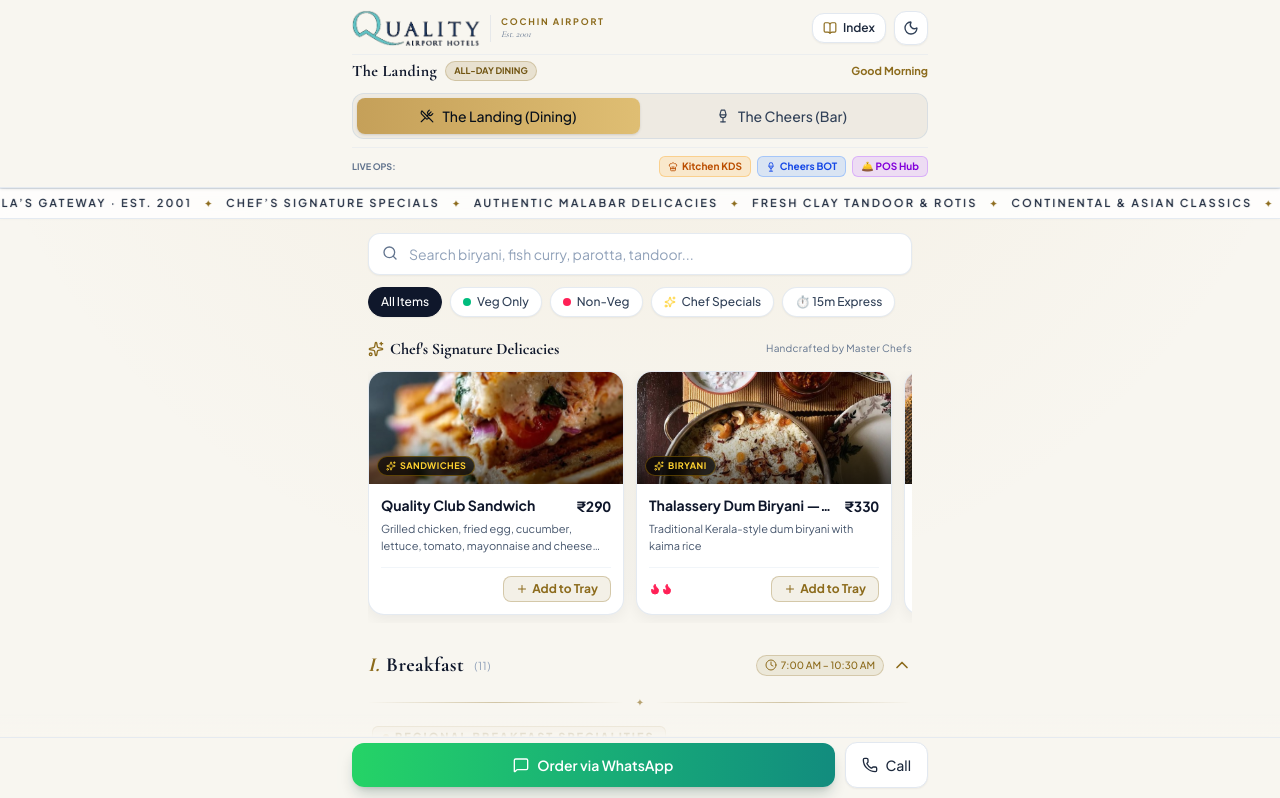
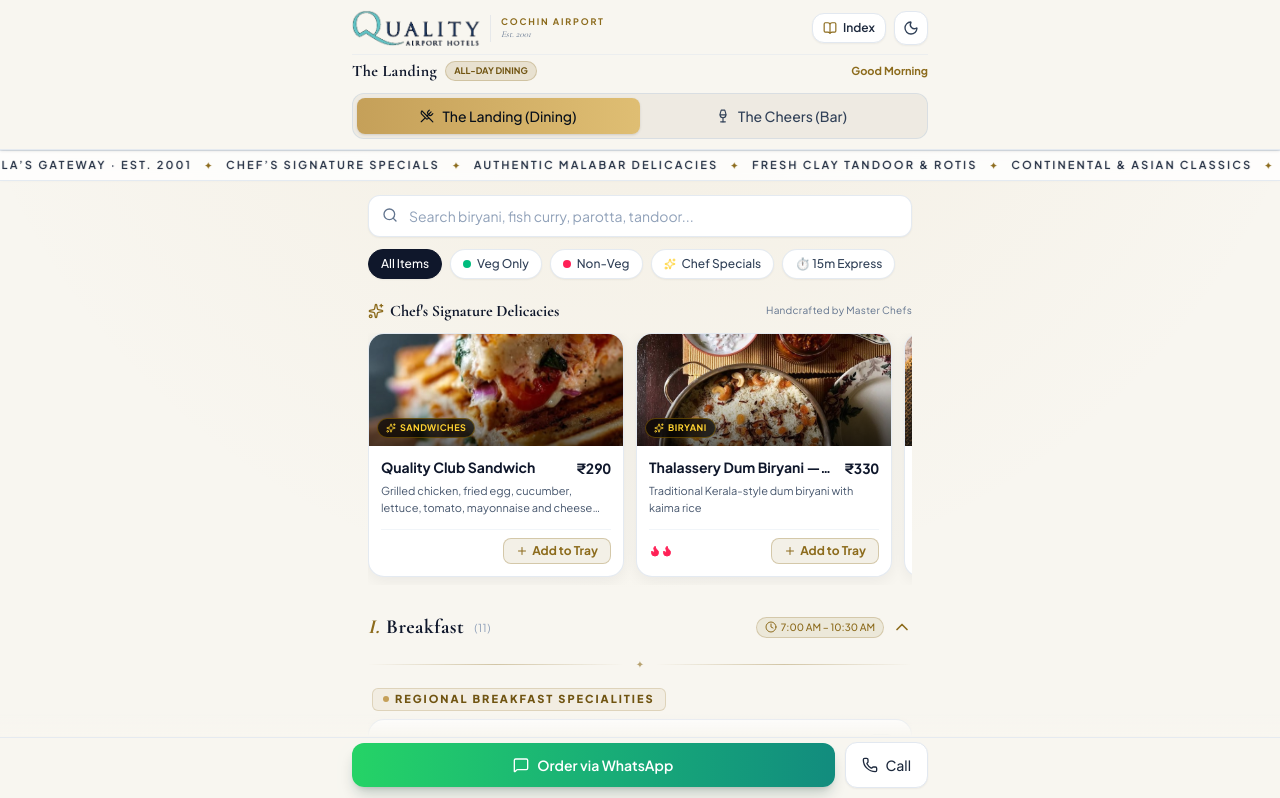
Before and after one commit to thomasjosejo-cloud/quality-menu-staging, a Next.js app: page / in a window 1280 px wide. Shown: the top 798 px of the page. Built offline with nearby package versions, Linux system fonts and the light colour scheme.

Commit message:
feat(menu): remove staff live ops links from guest ordering window for pure guest experience (Option 1)

```diff
--- a/src/app/page.tsx
+++ b/src/app/page.tsx
@@ -2,7 +2,6 @@
 
 import React, { useState, useEffect, useMemo, useCallback, Suspense } from 'react';
 import Image from 'next/image';
-import Link from 'next/link';
 import { useSearchParams } from 'next/navigation';
 import {
   Search, Phone, MessageSquare, Clock, Sparkles, X,
@@ -508,35 +507,6 @@
               <Wine className="w-3.5 h-3.5" />
               The Cheers (Bar)
             </button>
-          </div>
-
-          {/* Operations Prototype Switcher */}
-          <div className="flex items-center justify-between gap-1.5 mt-2 pt-2 border-t border-slate-200/50 dark:border-white/5 overflow-x-auto scrollbar-none text-[10px]">
-            <span className="text-[9px] uppercase font-bold text-slate-500 shrink-0">
-              Live Ops:
-            </span>
-            <div className="flex items-center gap-1.5">
-              <Link
-                href="/kitchen"
-                className="px-2 py-0.5 rounded-md bg-amber-500/15 hover:bg-amber-500/25 border border-amber-500/30 text-amber-700 dark:text-amber-300 font-bold transition flex items-center gap-1 shrink-0"
-              >
-                <ChefHat className="w-2.5 h-2.5" />
-                <span>Kitchen KDS</span>
-              </Link>
-              <Link
-                href="/bar"
-                className="px-2 py-0.5 rounded-md bg-blue-500/15 hover:bg-blue-500/25 border border-blue-500/30 text-blue-700 dark:text-blue-300 font-bold transition flex items-center gap-1 shrink-0"
-              >
-                <Wine className="w-2.5 h-2.5" />
-                <span>Cheers BOT</span>
-              </Link>
-              <Link
-                href="/pos"
-                className="px-2 py-0.5 rounded-md bg-purple-500/15 hover:bg-purple-500/25 border border-purple-500/30 text-purple-700 dark:text-purple-300 font-bold transition flex items-center gap-1 shrink-0"
-              >
-                <span>🛎️ POS Hub</span>
-              </Link>
-            </div>
           </div>
         </div>
       </header>
--- a/src/components/LiveOrderModal.tsx
+++ b/src/components/LiveOrderModal.tsx
@@ -1,9 +1,8 @@
 'use client';
 
 import React, { useState } from 'react';
-import Link from 'next/link';
 import {
-  ChefHat, Wine, CheckCircle2, ArrowRight, X, Hotel,
+  ChefHat, Wine, CheckCircle2, X, Hotel,
   UtensilsCrossed, Sparkles, Loader2
 } from 'lucide-react';
 import { Order } from '@/types/order';
@@ -95,7 +94,7 @@
               </strong>
             </p>
 
-            {/* KOT / BOT Dispatch Cards */}
+            {/* KOT / BOT Dispatch Status Cards */}
             <div className="my-4 space-y-2 text-left text-xs">
               {createdOrder.kotTickets.map((kot) => (
                 <div
@@ -106,21 +105,16 @@
                     <ChefHat className="w-4 h-4 text-amber-400 shrink-0" />
                     <div>
                       <span className="font-bold text-amber-300 block">
-                        Kitchen Ticket ({kot.id})
+                        Kitchen Order ({kot.id})
                       </span>
                       <span className="text-[11px] text-slate-300">
-                        {kot.items.length} food {kot.items.length === 1 ? 'item' : 'items'} sent to Main Kitchen
+                        {kot.items.length} food {kot.items.length === 1 ? 'item' : 'items'} sent to Master Chef
                       </span>
                     </div>
                   </div>
-                  <Link
-                    href="/kitchen"
-                    target="_blank"
-                    className="text-[10px] font-bold px-2.5 py-1 rounded-md bg-amber-500/20 text-amber-300 hover:bg-amber-500/30 transition flex items-center gap-1 shrink-0"
-                  >
-                    <span>View KDS</span>
-                    <ArrowRight className="w-2.5 h-2.5" />
-                  </Link>
+                  <span className="text-[10px] font-bold px-2 py-0.5 rounded-full bg-amber-500/20 text-amber-300 border border-amber-500/40 shrink-0">
+                    Preparing
+                  </span>
                 </div>
               ))}
 
@@ -133,46 +127,30 @@
                     <Wine className="w-4 h-4 text-blue-400 shrink-0" />
                     <div>
                       <span className="font-bold text-blue-300 block">
-                        Bar Ticket ({bot.id})
+                        The Cheers Bar Order ({bot.id})
                       </span>
                       <span className="text-[11px] text-slate-300">
-                        {bot.items.length} beverage {bot.items.length === 1 ? 'item' : 'items'} sent to The Cheers Bar
+                        {bot.items.length} beverage {bot.items.length === 1 ? 'item' : 'items'} sent to Bar Counter
                       </span>
                     </div>
                   </div>
-                  <Link
-                    href="/bar"
-                    target="_blank"
-                    className="text-[10px] font-bold px-2.5 py-1 rounded-md bg-blue-500/20 text-blue-300 hover:bg-blue-500/30 transition flex items-center gap-1 shrink-0"
-                  >
-                    <span>View Bar</span>
-                    <ArrowRight className="w-2.5 h-2.5" />
-                  </Link>
+                  <span className="text-[10px] font-bold px-2 py-0.5 rounded-full bg-blue-500/20 text-blue-300 border border-blue-500/40 shrink-0">
+                    Dispensing
+                  </span>
                 </div>
               ))}
             </div>
 
             <p className="text-[11px] text-slate-400 italic mb-4">
-              Our chef and sommelier have begun preparing your order. Estimated time: 20–25 minutes.
+              Our culinary and sommelier team have begun preparing your order. Estimated delivery: 20–25 minutes.
             </p>
 
-            <div className="flex gap-2">
-              <Link
-                href="/pos"
-                target="_blank"
-                className="flex-1 py-2.5 px-3 rounded-xl bg-purple-600/30 hover:bg-purple-600/40 text-purple-200 border border-purple-400/30 font-bold text-xs flex items-center justify-center gap-1.5 transition"
-              >
-                <span>View Dispatch POS</span>
-                <ArrowRight className="w-3 h-3" />
-              </Link>
-
-              <button
-                onClick={handleClose}
-                className="flex-1 py-2.5 px-3 rounded-xl bg-[#C5A059] text-black font-bold text-xs hover:bg-[#DFBE73] transition active:scale-95"
-              >
-                Done
-              </button>
-            </div>
+            <button
+              onClick={handleClose}
+              className="w-full py-3 px-4 rounded-xl bg-gradient-to-r from-[#C5A059] to-[#DFBE73] text-black font-bold text-sm hover:brightness-105 transition active:scale-[0.98] shadow-lg"
+            >
+              Done, Thank You!
+            </button>
           </div>
         ) : (
           /* State 2: Location Verification Form */
```
